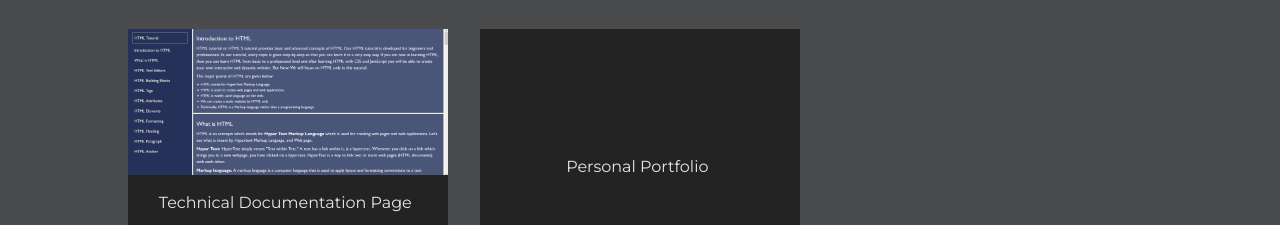
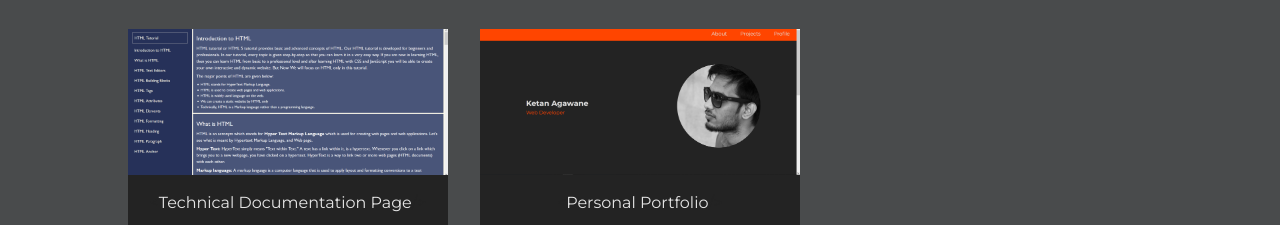
Before and after one commit to KetanAgawane/FCC-PersonalPortfolio, a plain HTML site: page index.html in a window 1280 px wide. Shown: the part 1216-1441 px from the top of the page. Drawn offline with Linux system fonts and the light colour scheme.

Commit message:
update index.html

```diff
--- a/index.html
+++ b/index.html
@@ -53,7 +53,7 @@
                     <p> <span>&lt;</span>Technical Documentation Page<span>/&gt;</span></p>
                 </a>
                 <a href="https://ketanagawane.github.io/FCC-PersonalPortfolio/" target="_blank" class="project project-tile">
-                    <img src="./images/portfolio-image" alt="" class="project-image">
+                    <img src="./images/portfolio-image.png" alt="" class="project-image">
                     <p> <span>&lt;</span>Personal Portfolio<span>/&gt;</span></p>
                 </a>
             </div>
```
